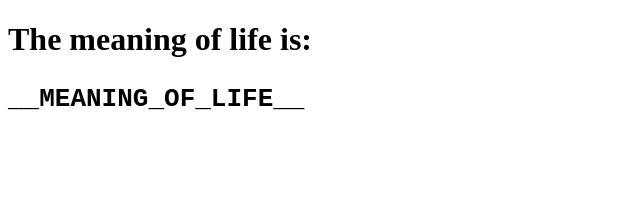
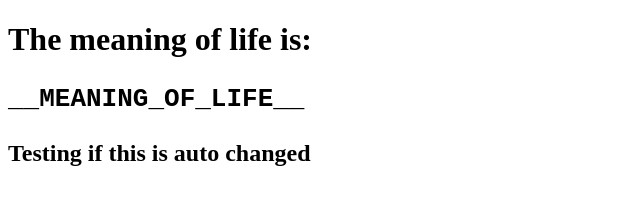
Before and after one commit to ddyrnes/secrets, a website: page index.html in a window 1280 px wide. Shown: the whole page, without its empty margins (0-640 px from the left). Drawn offline with Linux system fonts and the light colour scheme.

Commit message:
Added html

```diff
--- a/index.html
+++ b/index.html
@@ -11,5 +11,6 @@
       The meaning of life is:
       <pre>__MEANING_OF_LIFE__</pre>
     </h1>
+    <h2>Testing if this is auto changed</h2>
   </body>
 </html>
```
